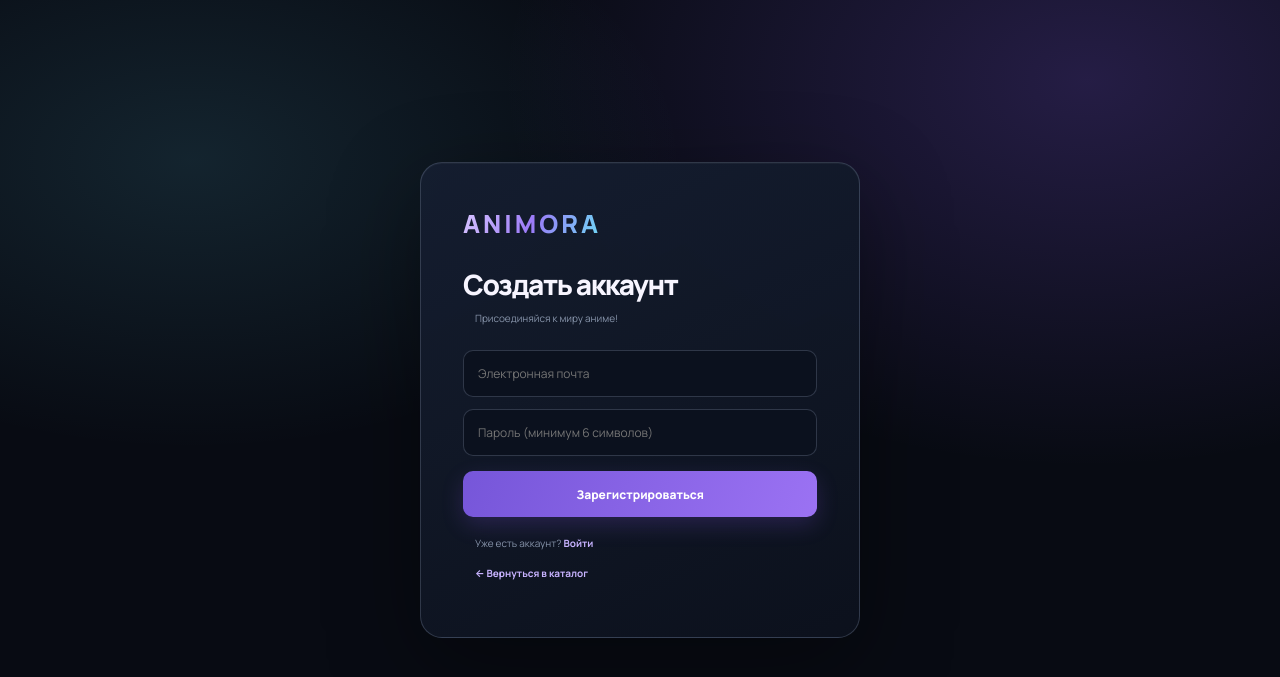
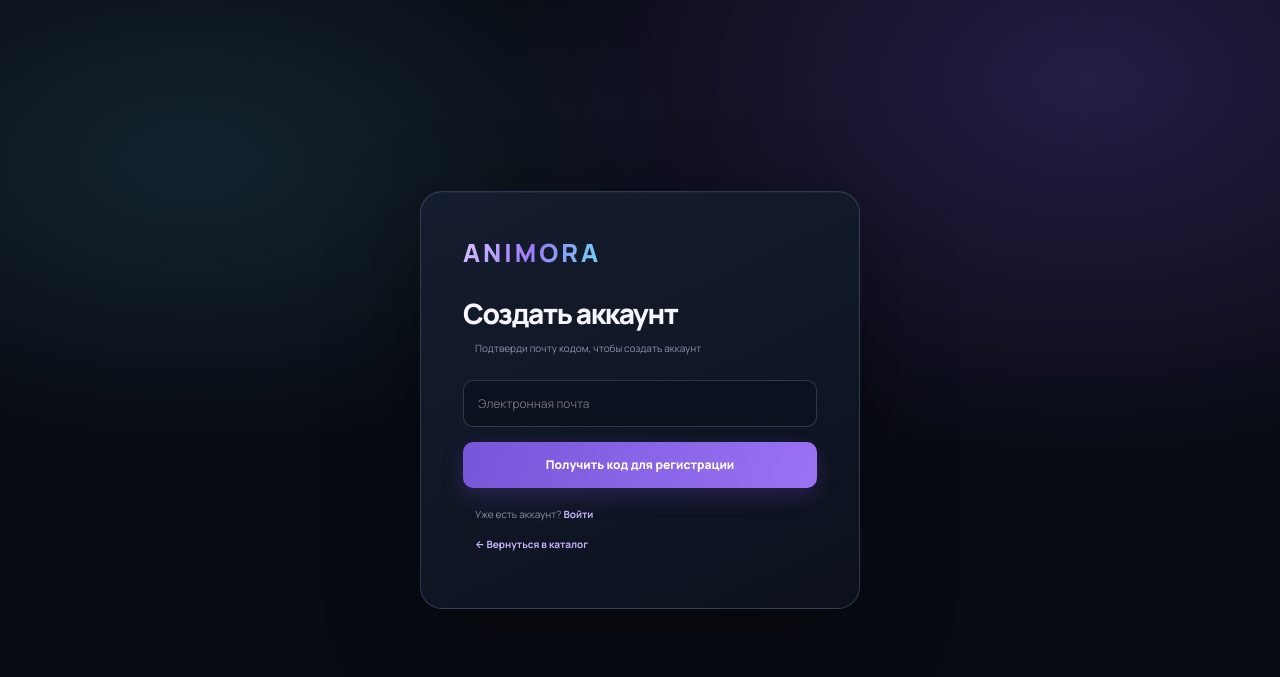
Before and after one commit to mitsu198/animora, a Flask app: page /register in a window 1280 px wide. Shown: the top 677 px of the page. Run offline with Flask 3, Linux system fonts and the light colour scheme.

Commit message:
Replace password registration form with email verification code

```diff
--- a/templates/register.html
+++ b/templates/register.html
@@ -5,45 +5,38 @@
 <meta name="viewport" content="width=device-width, initial-scale=1">
 <link rel="stylesheet" href="{{ url_for('static', filename='animora-redesign.css') }}">
 <title>Регистрация — ANIMORA</title>
-
-
-
-
-<script>
-(function(){
- try{
-  localStorage.setItem('animora_site_theme','default');
-  localStorage.removeItem('animora_custom_theme');
- }catch(e){}
- document.documentElement.removeAttribute('data-theme');
- document.documentElement.style.removeProperty('--custom-bg');
- document.documentElement.style.removeProperty('--custom-accent');
- document.documentElement.style.removeProperty('--custom-panel');
- if(document.body){document.body.removeAttribute('data-animated');}
-})();
-</script>
+<style>
+.auth-note{font-size:13px;line-height:1.5;color:#aeb7cb}.auth-code{letter-spacing:.35em;text-align:center;font-size:22px!important}.auth-email{word-break:break-word;color:#bca0ff}
+</style>
 </head>
 <body>
 <div class="card">
 <a class="logo" href="/" style="color:inherit;text-decoration:none">ANIMORA</a>
 <h1>Создать аккаунт</h1>
-<p>Присоединяйся к миру аниме!</p>
-
+<p>Подтверди почту кодом, чтобы создать аккаунт</p>
 {% with messages = get_flashed_messages() %}
-{% for message in messages %}
-<div class="message">{{ message }}</div>
-{% endfor %}
+{% for message in messages %}<div class="message">{{ message }}</div>{% endfor %}
 {% endwith %}
-
+{% if otp_sent %}
+<p class="auth-note">Мы отправили код на <strong class="auth-email">{{ pending_email }}</strong>. Введи его ниже, чтобы завершить регистрацию.</p>
 <form method="POST">
-<input type="email" name="email" placeholder="Электронная почта" required>
-<input type="password" name="password" placeholder="Пароль (минимум 6 символов)" minlength="6" required>
-<button type="submit">Зарегистрироваться</button>
+<input type="hidden" name="action" value="verify_code">
+<input type="text" name="code" class="auth-code" placeholder="123456" inputmode="numeric" autocomplete="one-time-code" pattern="[0-9]{6,8}" minlength="6" maxlength="8" required autofocus>
+<button type="submit">Подтвердить почту и создать аккаунт</button>
 </form>
-
+<form method="POST">
+<input type="hidden" name="action" value="send_code">
+<input type="hidden" name="email" value="{{ pending_email }}">
+<button type="submit" class="secondary">Отправить код повторно</button>
+</form>
+{% else %}
+<form method="POST">
+<input type="email" name="email" placeholder="Электронная почта" autocomplete="email" required>
+<button type="submit">Получить код для регистрации</button>
+</form>
+{% endif %}
 <p>Уже есть аккаунт? <a href="/login">Войти</a></p>
 <p><a href="/">← Вернуться в каталог</a></p>
 </div>
-
 </body>
 </html>
```
